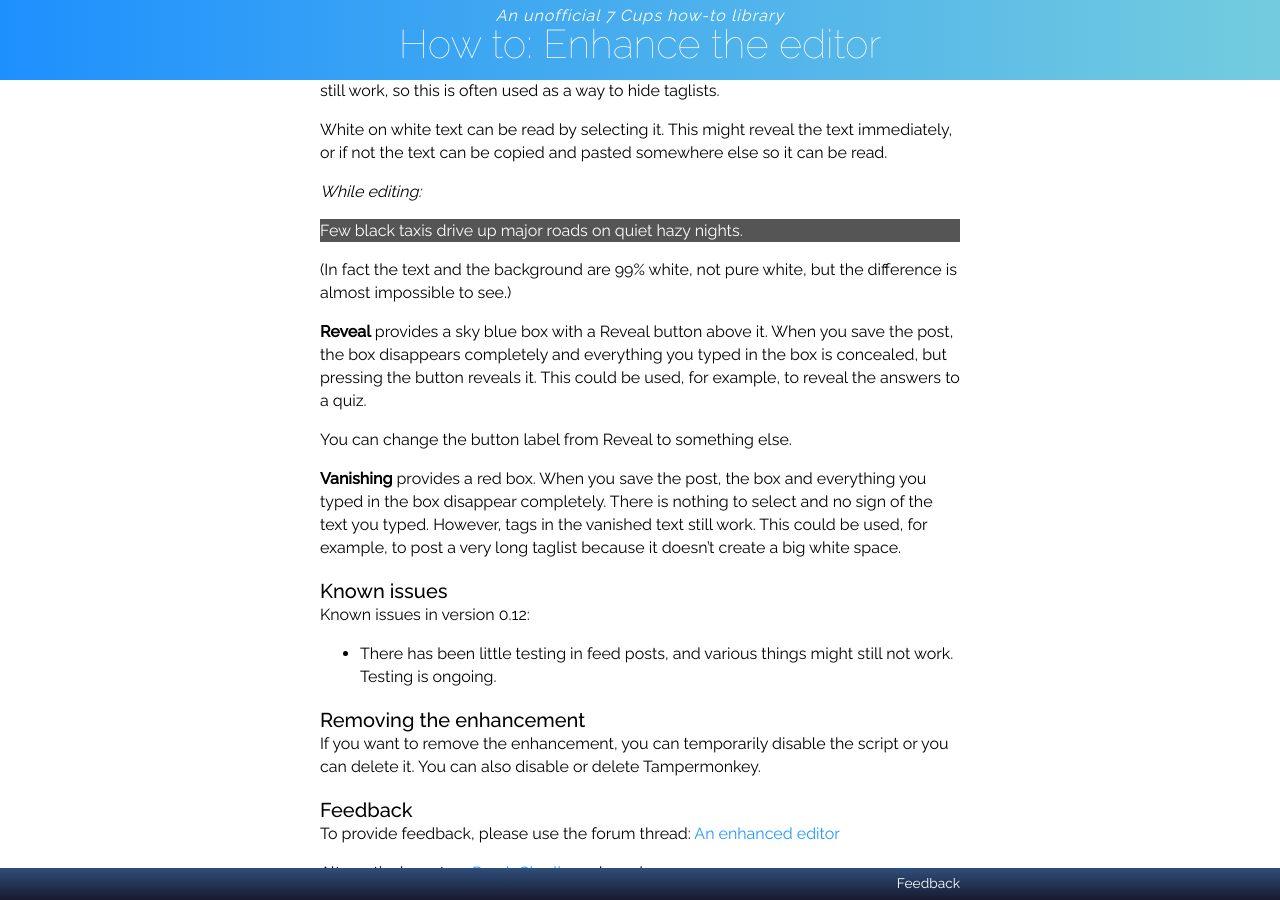
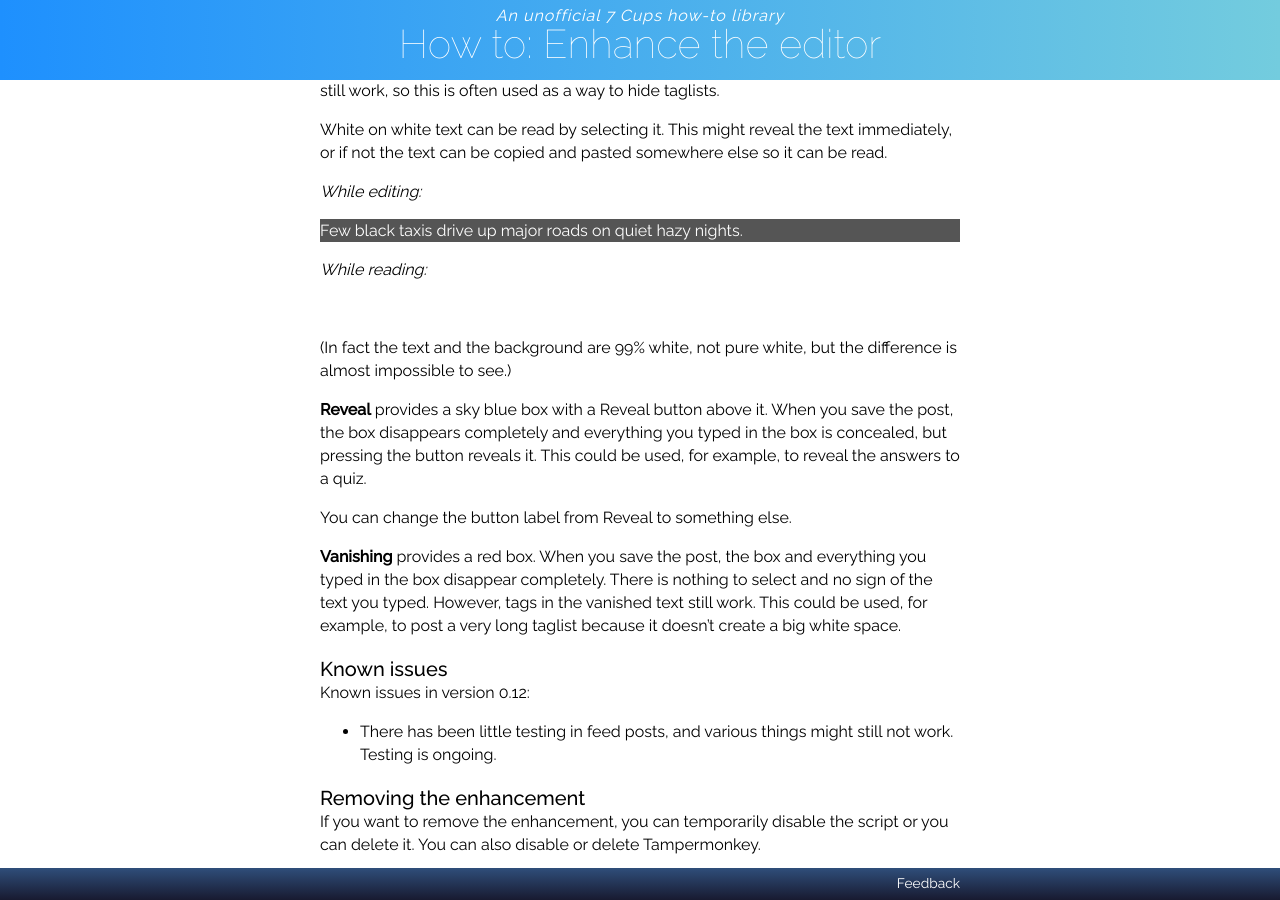
Before and after one commit to RarelyCharlie/rarelycharlie.github.io, a Jekyll site: the page built from _draft/editor.md, in a window 1280 px wide and 900 px high, scrolled down 5965 px. Built offline with Jekyll 4.4.1, drawn with Linux system fonts in a browser that asks for light colours; emoji names are drawn with the system emoji font.

Commit message:
WoW sample

```diff
--- a/_draft/editor.md
+++ b/_draft/editor.md
@@ -238,6 +238,11 @@ White on white text can be read by selecting it. This might reveal the text imme
 Few black taxis drive up major roads on quiet hazy nights.
 {:style="color: #fff; background: #555;"}
 
+*While reading:*
+
+Few black taxis drive up major roads on quiet hazy nights.
+{:style="color: #fff; background: #fff;"}
+
 (In fact the text and the background are 99% white, not pure white, but the difference is almost impossible to see.)
 
 **Reveal** provides a sky blue box with a Reveal button above it. When you save the post, the box disappears completely and everything you typed in the box is concealed, but pressing the button reveals it. This could be used, for example, to reveal the answers to a quiz.
```
